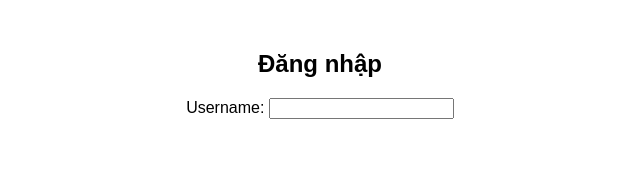
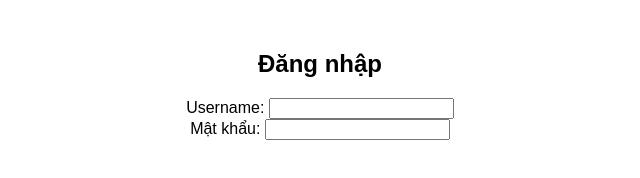
Before and after one commit to vduong2k2/git-project, a plain HTML site: page index.html in a window 1280 px wide. Shown: the whole page, without its empty margins (320-960 px from the left). Drawn offline with Linux system fonts and the light colour scheme.

Commit message:
add pasword

```diff
--- a/index.html
+++ b/index.html
@@ -23,6 +23,9 @@
         <label for="username">Username:</label>
         <input type="text" id="username" name="username" required />
         <br />
+        <label for="password">Mật khẩu:</label>
+        <input type="password" id="password" name="password" required />
+        <br />
       </form>
     </div>
   </body>
```
